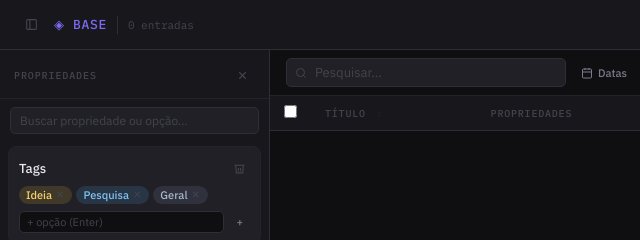
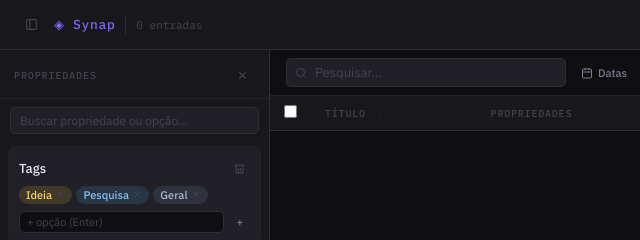
Before and after one commit to joaolucas-nds/Synap, a plain HTML site: page index.html in a window 1280 px wide. Shown: the top 240 px of the page, 0-640 px from the left. Drawn offline with Linux system fonts and the light colour scheme.

Commit message:
substituindo index.html

```diff
--- a/index.html
+++ b/index.html
@@ -3,7 +3,7 @@
 <head>
 <meta charset="UTF-8">
 <meta name="viewport" content="width=device-width, initial-scale=1.0">
-<title>BASE — v3</title>
+<title>Synap</title>
 <link rel="preconnect" href="https://fonts.googleapis.com">
 <link href="https://fonts.googleapis.com/css2?family=IBM+Plex+Mono:wght@400;500&family=IBM+Plex+Sans:wght@300;400;500;600&display=swap" rel="stylesheet">
 <style>
@@ -439,7 +439,7 @@ body { font-family: var(--sans); background: var(--bg); color: var(--text); disp
   <button class="icon-btn" id="sidebarToggleBtn" onclick="toggleSidebar()" title="Propriedades (P)">
     <svg viewBox="0 0 24 24" fill="none" stroke="currentColor" stroke-width="2"><rect x="3" y="3" width="18" height="18" rx="2"/><path d="M9 3v18"/></svg>
   </button>
-  <span class="topbar-logo">◈ BASE</span>
+  <span class="topbar-logo">◈ Synap</span>
   <div class="topbar-sep"></div>
   <span class="topbar-count" id="topbar-count">0 entradas</span>
   <div class="topbar-sp"></div>
```
